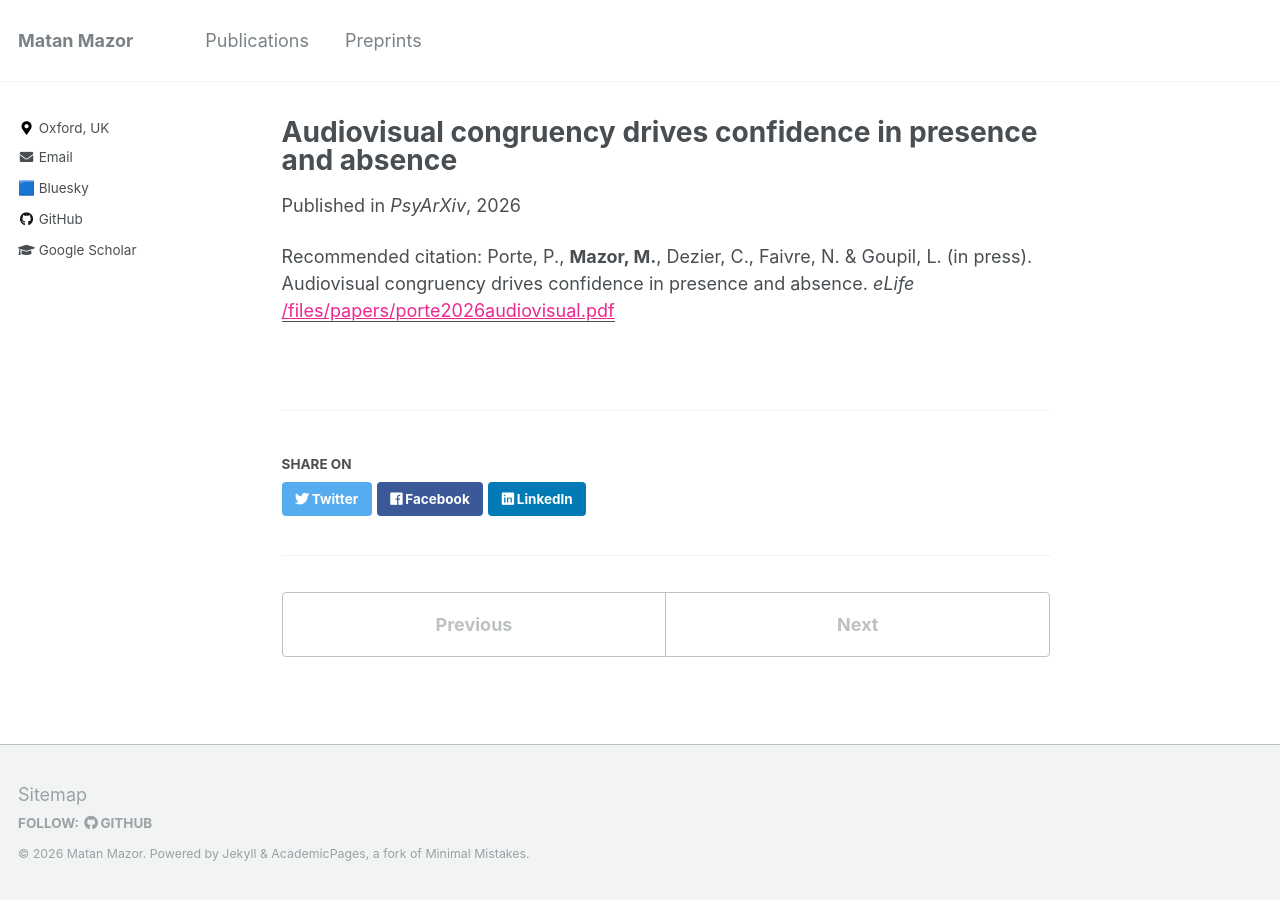
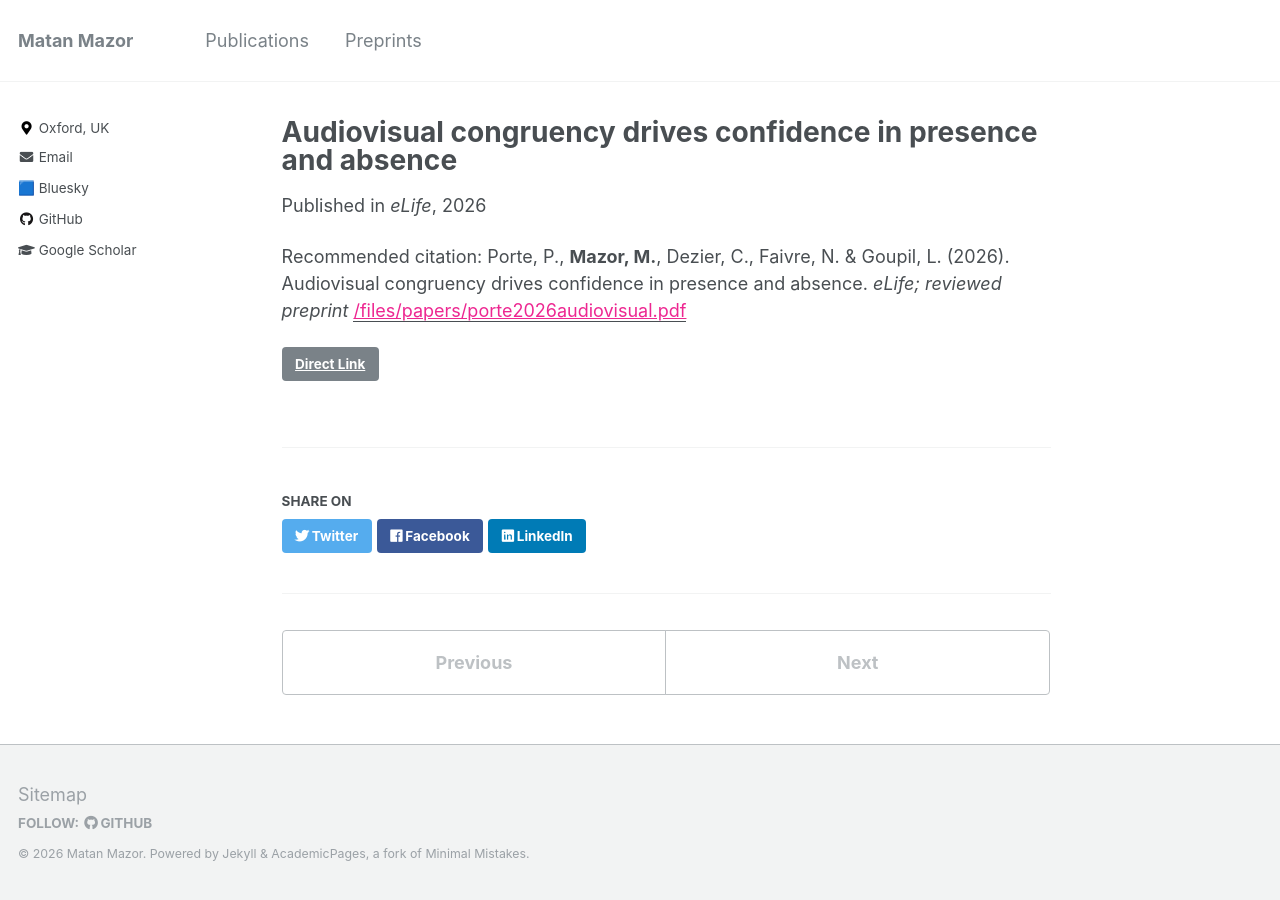
Before and after one commit to matanmazor/matanmazor.github.io, a Jekyll site: the page built from _publications/2026-03-22-audiovisual.md, in a window 1280 px wide. Built offline with Jekyll 4.4.1, drawn with Linux system fonts in a browser that asks for light colours.

Commit message:
Update 2026-03-22-audiovisual.md

```diff
--- a/_publications/2026-03-22-audiovisual.md
+++ b/_publications/2026-03-22-audiovisual.md
@@ -3,8 +3,8 @@ title: "Audiovisual congruency drives confidence in presence and absence"
 collection: publications
 permalink: /publications/2026-03-22-audiovisual
 date: 2026-03-22
-venue: 'PsyArXiv'
-psyarxiv: 'https://osf.io/preprints/psyarxiv/sqpmk_v1'
+venue: 'eLife'
+link: 'https://elifesciences.org/reviewed-preprints/110765'
 paperurl: '/files/papers/porte2026audiovisual.pdf'
-citation: 'Porte, P., <b>Mazor, M.</b>, Dezier, C., Faivre, N. & Goupil, L. (in press). Audiovisual congruency drives confidence in presence and absence. <i>eLife</i>'
+citation: 'Porte, P., <b>Mazor, M.</b>, Dezier, C., Faivre, N. & Goupil, L. (2026). Audiovisual congruency drives confidence in presence and absence. <i>eLife; reviewed preprint</i>'
 ---
```
